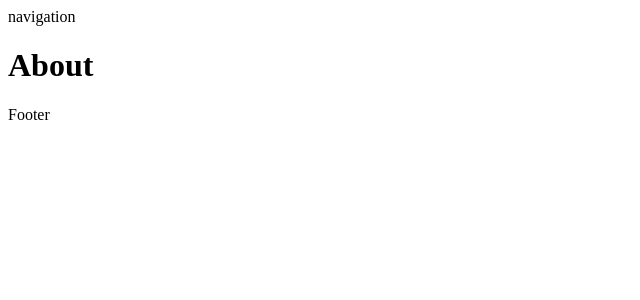
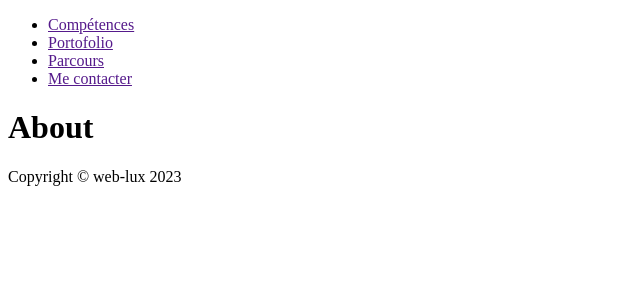
Before and after one commit to web-lux/portofolio-lux, a React (Vite) app: page / in a window 1280 px wide. Shown: the top 300 px of the page, without its empty margins (0-640 px from the left). Built offline with nearby package versions, Linux system fonts and the light colour scheme.

Commit message:
add html

```diff
--- a/src/Footer.tsx
+++ b/src/Footer.tsx
@@ -1,7 +1,7 @@
 function Footer() {
     return (
         <footer>
-            <p>Footer</p>
+            <p>Copyright © web-lux 2023</p>
         </footer>
     )
 }
--- a/src/Header.tsx
+++ b/src/Header.tsx
@@ -2,7 +2,12 @@ function Header() {
     return (
         <header>
             <nav>
-                navigation
+                <ul>
+                    <li><a href="">Compétences</a></li>
+                    <li><a href="">Portofolio</a></li>
+                    <li><a href="">Parcours</a></li>
+                    <li><a href="">Me contacter</a></li>
+                </ul>
             </nav>
         </header>
     )
```
